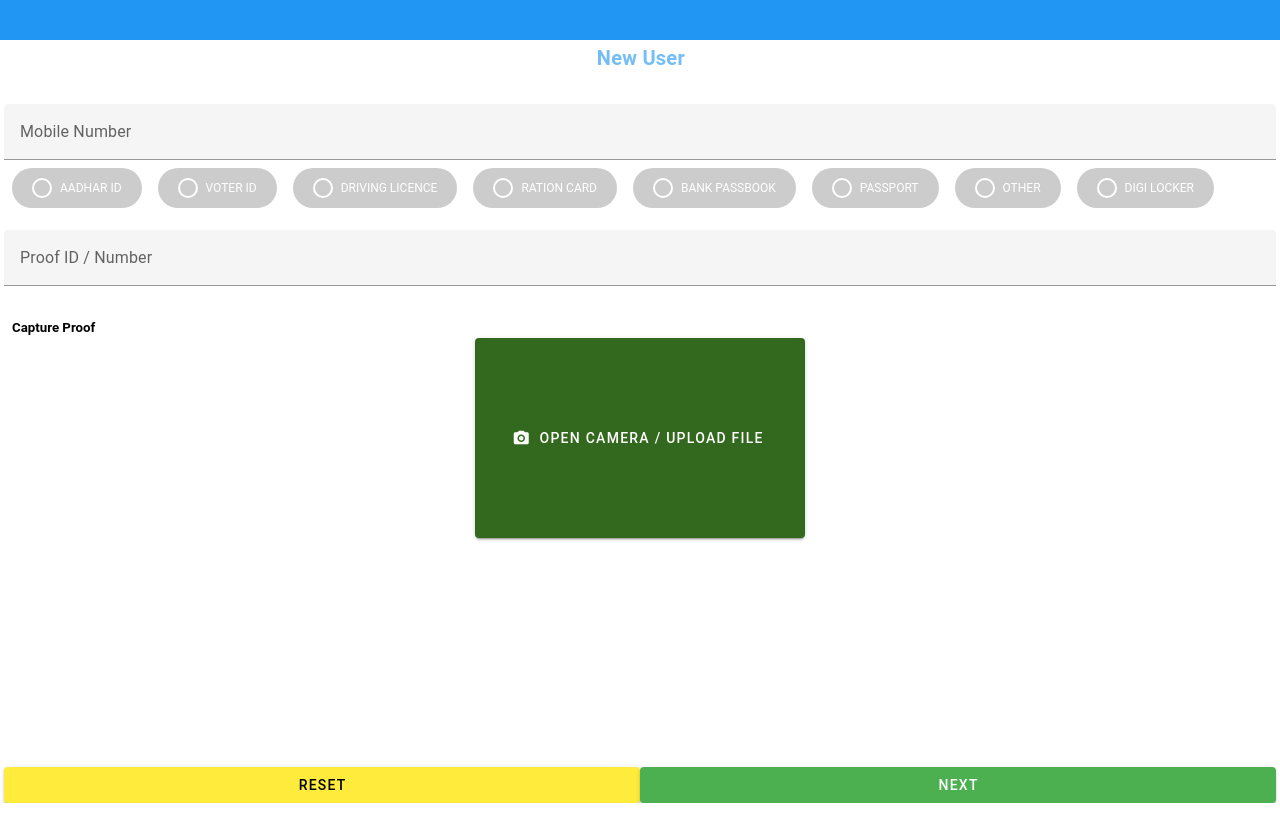
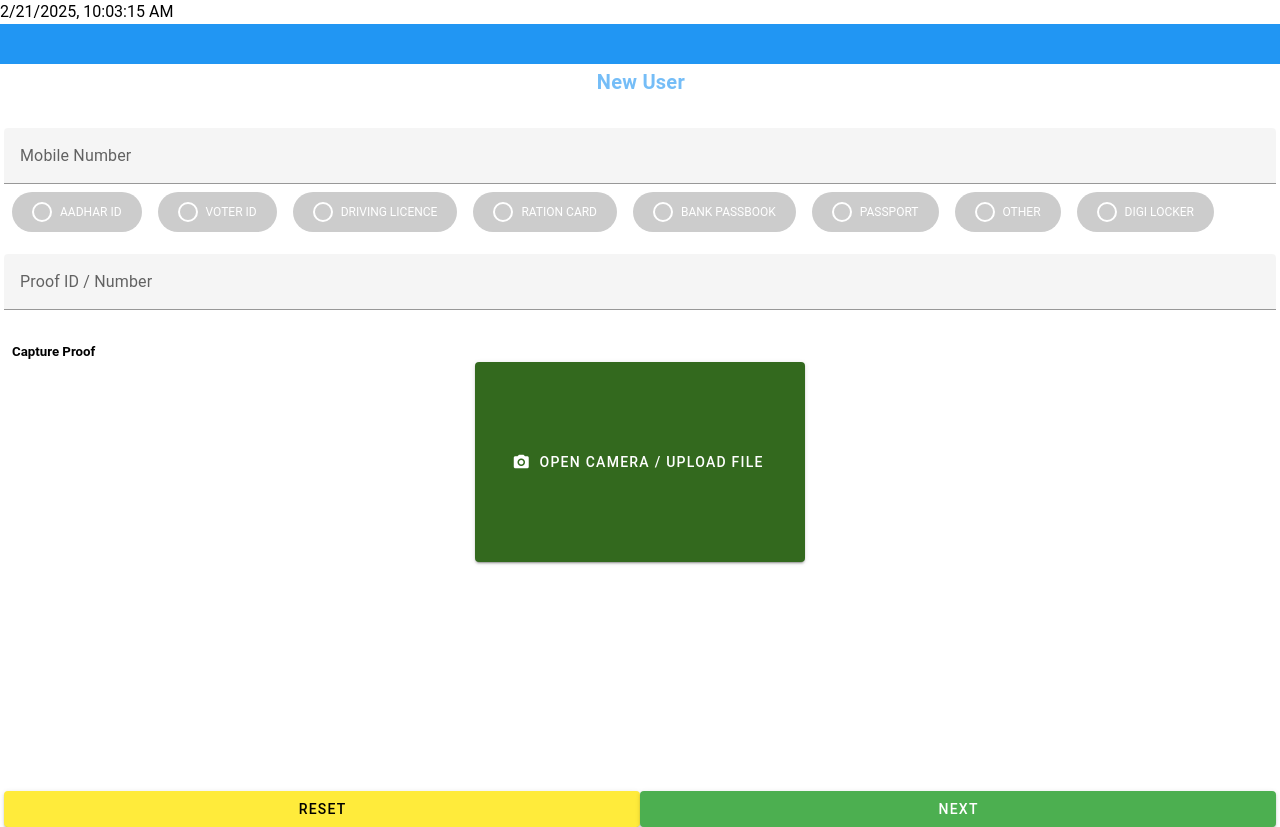
Before and after one commit to gowtham-009/loan_application, a Nuxt app: page /new_user in a window 1280 px wide. Before the commit the page ends 803 px from the top, so only its background shows below. Built offline with nearby package versions, Linux system fonts and the light colour scheme; no server answers; sample sign-in values are in the browser's storage.

Commit message:
Update new_user.vue

```diff
--- a/pages/new_user.vue
+++ b/pages/new_user.vue
@@ -1,4 +1,5 @@
 <template>
+  <span>{{currentTime}}</span>
   <div v-if="isAuthenticated">
     <div class="w-100 bg-blue" :style="{ height: boxex1Height + 'px' }"> </div>
     <div class="w-100" :style="{ height: boxex2Height + 'px' }">
@@ -184,6 +185,7 @@ export default {
   },
 
   setup() {
+    const currentTime = ref(new Date().toLocaleString());
     const isAuthenticated = ref(false)
 
 onBeforeMount(() => {
@@ -418,8 +420,8 @@ let decryptedId = "";
       imageshow,
       imageshow2,
       getimage,
-      retakeimage
-
+      retakeimage,
+      currentTime
 
     };
   },
```
